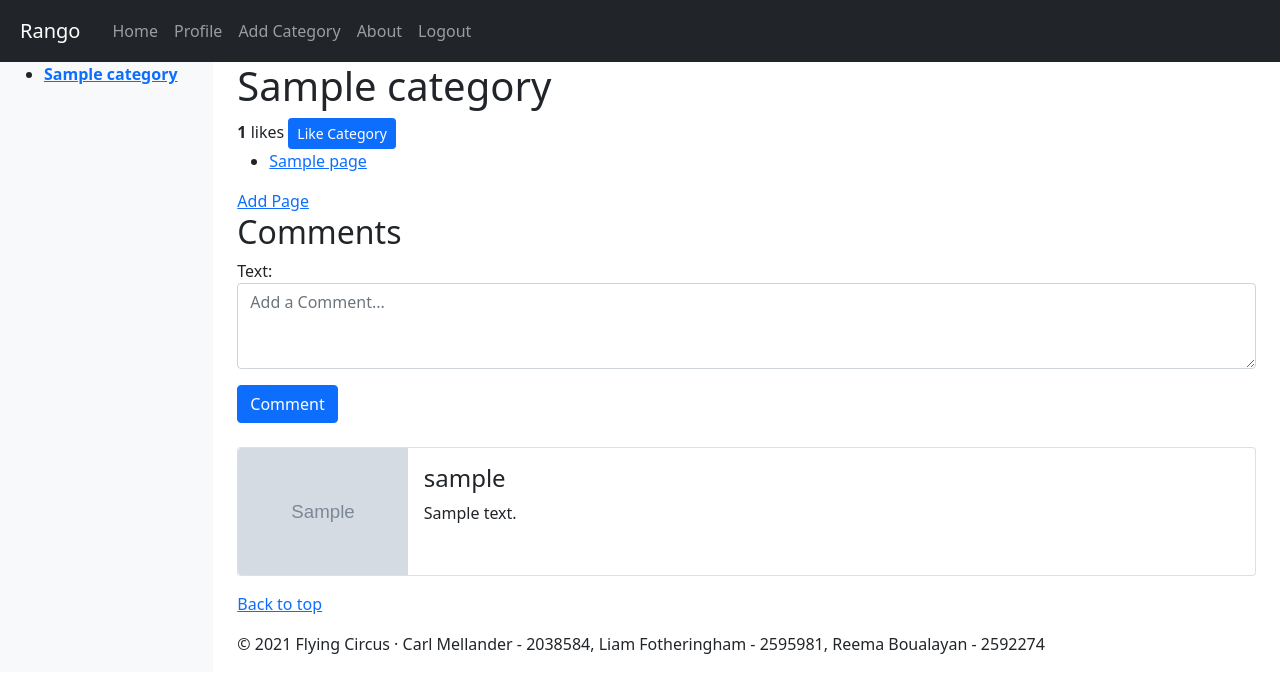
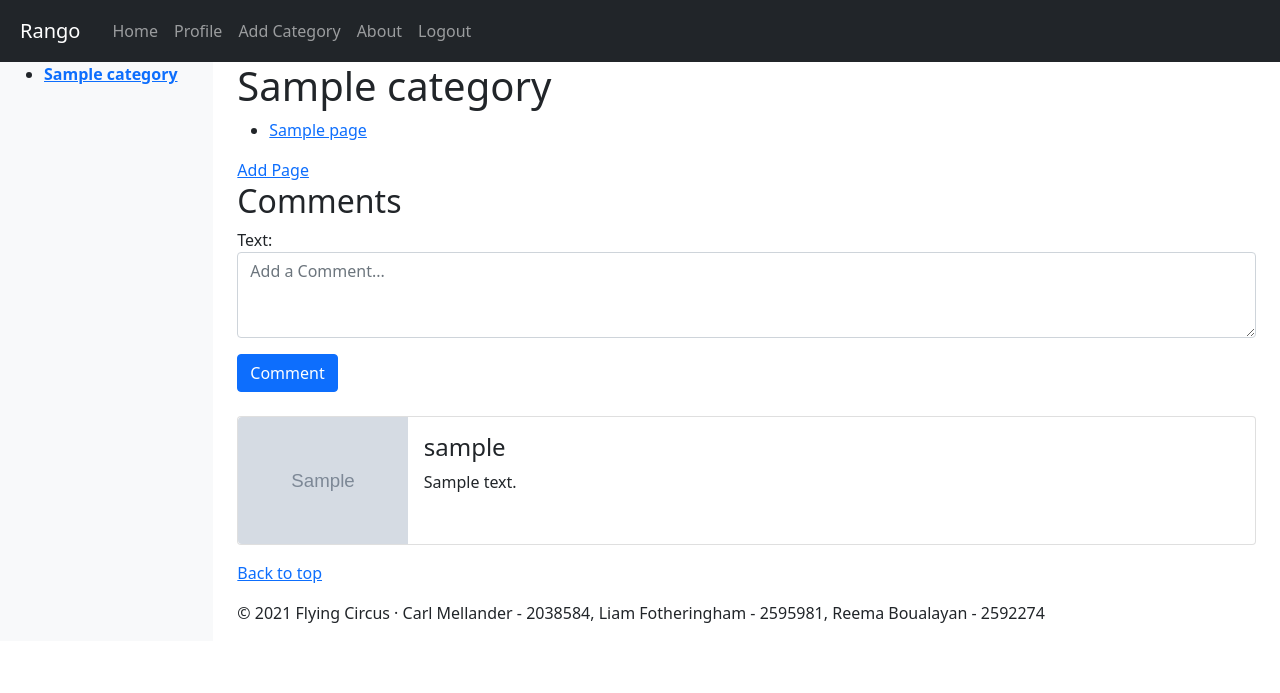
Before and after one commit to liamfotheringham/internet_technology_group_project, a Django app: template templates/rango/category.html in a window 1280 px wide. Shown: the top 693 px of the page. Run offline with Django 3.2, Linux system fonts and the light colour scheme; the template is opened without the code that fills it: values that come from a table or form of the project are taken from there, others are empty; a user stored in the database is signed in; tables that the repository leaves empty hold one stand-in row (values such as "Sample post"); grey boxes marked "Sample" are stand-in pictures; parts of the project's set-up code (start-up, migrations or seed data) failed here and were passed over.

Commit message:
jquery added files, deleted likes stuff

```diff
--- a/templates/rango/category.html
+++ b/templates/rango/category.html
@@ -11,12 +11,7 @@
 
 {% block body_block %}
     {% if category %}
-        <h1>{{ category.name }}</h1> <strong id="like_count"> {{ category.likes }}</strong> likes
-            {% if user.is_authenticated %}
-                <button id="like_btn" data-categoryid="{{ category.id }}"
-                class="btn btn-primary btn-sm" type="button">
-                <span data-feather="thumbs-up"></span> Like Category </button>
-            {% endif %}
+        <h1>{{ category.name }}</h1>
         {% if pages %}
             <ul>
                 {% for page in pages %}
```
Also changed, not shown: rango/views.py (+0 -18 lines).
